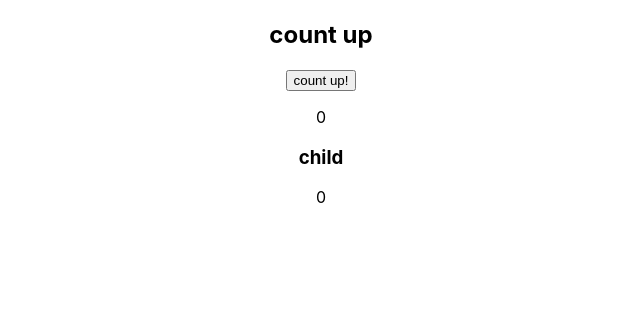
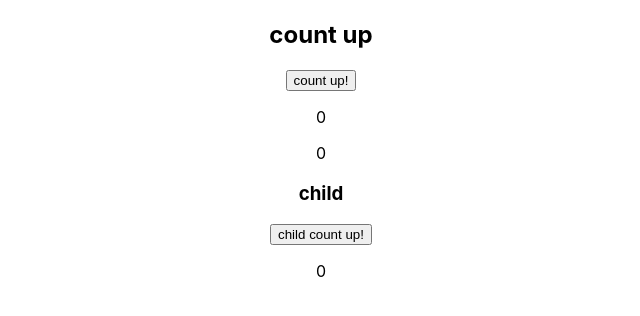
Before and after one commit to hinoharashinya/react-commentary, a React (Create React App) app: page / in a window 1280 px wide. Shown: the top 316 px of the page, without its empty margins (319-959 px from the left). Built offline with nearby package versions, Linux system fonts and the light colour scheme.

Commit message:
set usememo

```diff
--- a/src/components/memo/CountUp.jsx
+++ b/src/components/memo/CountUp.jsx
@@ -1,10 +1,11 @@
-import {useState, memo} from "react";
+import {useState, memo, useCallback, useMemo} from "react";
 
-const Child = memo(() => {
+const Child = memo((props) => {
   console.log("child is called");
   return(
     <div>
       <h3>child</h3>
+      <button onClick={props.onClick}>child count up!</button>
     </div>
   );
 });
@@ -13,16 +14,24 @@ export const CountUp = () => {
   const [count, setCount] = useState(0);
   const [childCount, setChildCount] = useState(0);
 
-  const onClickChildCount = () => {
+  const onClickChildCount = useCallback(() => {
     setChildCount(childCount + 1);
+  },[childCount]);
+
+  const dubleCount = (count) => {
+    console.log("call dublecount")
+    return(count * 2);
   }
+
+  const dubledCount = useMemo(() => dubleCount(count), [count]);
 
   return(
     <>
       <h2>count up</h2>
       <button onClick={() => setCount(count + 1)}>count up!</button>
       <p>{count}</p>
-      <Child count={childCount}/>
+      <p>{dubledCount}</p>
+      <Child onClick={onClickChildCount}/>
       <p>{childCount}</p>
     </>
   )
```
